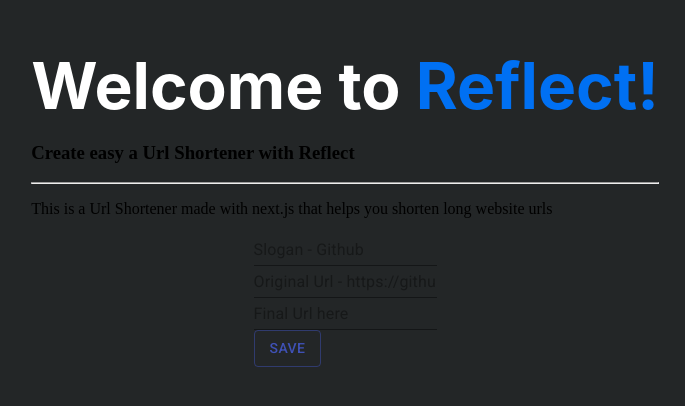
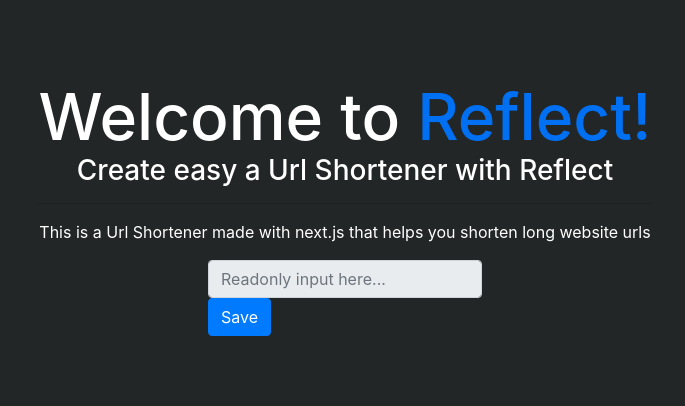
Before and after one commit to SolomonRosemite/Next-Reflect, a Next.js app in the folder client/: page / in a window 1280 px wide. Shown: the part 272-678 px from the top of the page, without its empty margins (295-980 px from the left). Built offline with nearby package versions, Linux system fonts and the light colour scheme.

Commit message:
Add bootstrap instead of @material-ui

```diff
--- a/client/components/Home.tsx
+++ b/client/components/Home.tsx
@@ -1,29 +1,12 @@
-import ArrowForwardIcon from "@material-ui/icons/ArrowForward";
+import "bootstrap/dist/css/bootstrap.min.css";
+
 import styles from "../styles/Home.module.scss";
-import Button from "@material-ui/core/Button";
-import MuiAlert, { AlertProps } from "@material-ui/lab/Alert";
-import { Theme } from "@material-ui/core/styles";
-
-import { makeStyles, Snackbar, TextField } from "@material-ui/core";
+import { Button, Form } from "react-bootstrap";
 import React from "react";
 
 type Props = {};
 
-const useStyles = makeStyles((theme: Theme) => ({
-  root: {
-    width: "100%",
-    "& > * + *": {
-      marginTop: theme.spacing(2),
-    },
-  },
-}));
-
-function Alert(props: AlertProps) {
-  return <MuiAlert elevation={6} variant="filled" {...props} />;
-}
-
 const Home = ({}: Props) => {
-  const classes = useStyles();
   const [open, setOpen] = React.useState(false);
 
   const handleClick = () => {
@@ -54,27 +37,32 @@
             long website urls
           </p>
         </section>
-        <section>
+        <section className={styles.inputs}>
           <div>
-            <TextField placeholder="Slogan - Github" />
+            {/* <TextField color="primary" placeholder="Slogan - Github" /> */}
           </div>
           <div>
-            <TextField placeholder="Original Url - https://github.com/YourUsername" />
+            {/* <TextField placeholder="Original Url - https://github.com/YourUsername" /> */}
           </div>
 
           <div>
-            <TextField placeholder="Final Url here" />
+            <Form.Control
+              type="text"
+              placeholder="Readonly input here..."
+              readOnly
+            />
+            {/* <TextField placeholder="Final Url here" /> */}
           </div>
 
           <div className={styles.submitButtons}>
-            <Button variant="outlined" color="primary" onClick={handleClick}>
+            <Button color="primary" onClick={handleClick}>
               Save
             </Button>
-            <Snackbar open={open} autoHideDuration={6000} onClose={handleClose}>
+            {/* <Snackbar open={open} autoHideDuration={6000} onClose={handleClose}>
               <Alert onClose={handleClose} severity="success">
                 This is a success message!
               </Alert>
-            </Snackbar>
+            </Snackbar> */}
           </div>
         </section>
       </section>
--- a/client/package.json
+++ b/client/package.json
@@ -8,12 +8,11 @@
     "type-check": "tsc"
   },
   "dependencies": {
-    "@material-ui/core": "^4.11.3",
-    "@material-ui/icons": "^4.11.2",
-    "@material-ui/lab": "^4.0.0-alpha.57",
+    "bootstrap": "^4.6.0",
     "next": "latest",
     "node-fetch": "^2.6.1",
     "react": "^17.0.1",
+    "react-bootstrap": "^1.5.2",
     "react-dom": "^17.0.1",
     "sass": "^1.32.8"
   },
--- a/client/public/static/scss/fonts.scss
+++ b/client/public/static/scss/fonts.scss
@@ -1,2 +1,2 @@
-$font: -apple-system, BlinkMacSystemFont, Segoe UI, Roboto, Oxygen, Ubuntu,
-  Cantarell, Fira Sans, Droid Sans, Helvetica Neue, sans-serif;
+$font: -apple-system, system-ui, BlinkMacSystemFont, "Segoe UI", Roboto,
+  "Helvetica Neue", Arial, sans-serif;
--- a/client/styles/Home.module.scss
+++ b/client/styles/Home.module.scss
@@ -1,30 +1,40 @@
 @use '../public/static/scss/fonts.scss' as fonts;
 @use '../public/static/scss/colors.scss' as colors;
 
-.title {
-  font-family: fonts.$font;
-  color: white;
-}
-
 .note {
-  font-family: fonts.$font;
-  color: white;
   font-size: 2em;
 }
 
 .container {
   min-height: 100vh;
   padding: 0 0.5rem;
+  max-width: 100vh;
+  flex: 2;
   display: flex;
   flex-direction: column;
   justify-content: center;
   align-items: center;
 }
 
+.inputs {
+  // color: red;
+}
+
+.subTitle {
+  text-align: center;
+}
+
+.subParagraph {
+  text-align: center;
+}
+
 .main {
   background-color: colors.$background-color;
+  font-family: fonts.$font;
+  color: white;
   padding: 5rem 0;
   flex: 1;
+  width: 100%;
   display: flex;
   flex-direction: column;
   justify-content: center;
```
Also changed, not shown: 1 other file (tests, documents, lock files or other folders).
